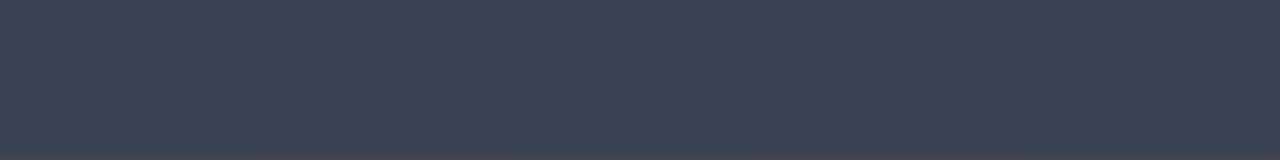
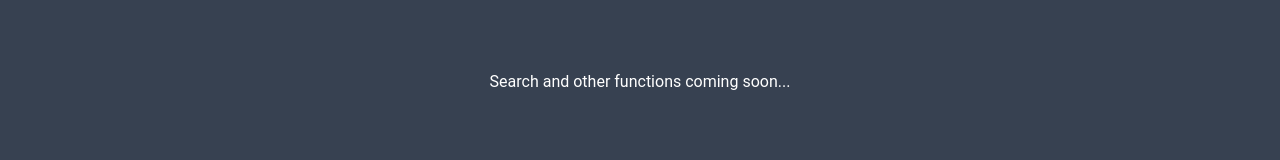
Before and after one commit to Pocketsdk/Commander-Tracker, a React (Vite) app in the folder my-mtg-tracker/: page / in a window 1280 px wide. Shown: the part 122-282 px from the top of the page. Built offline with nearby package versions, Linux system fonts and the light colour scheme; no server answers.

Commit message:
some formating and placholders added

```diff
--- a/my-mtg-tracker/src/App.tsx
+++ b/my-mtg-tracker/src/App.tsx
@@ -8,12 +8,14 @@ import MainLayout from "./Layouts/MainLayout";
 import HomePage from "./Pages/HomePage";
 import DeckDetailPage from "./Pages/DeckDetailPage";
 import DecksPage from "./Pages/DecksPage";
+import AboutPage from "./Pages/AboutPage";
 
 const router = createBrowserRouter(
   createRoutesFromElements(
     <Route path="/" element={<MainLayout />}>
       <Route index element={<HomePage />} />
       <Route path="/decks" element={<DecksPage />} />
+      <Route path="/about" element={<AboutPage />} />
       <Route path="/deckdetail/:id" element={<DeckDetailPage />} />
     </Route>
   )
--- /dev/null
+++ b/my-mtg-tracker/src/Pages/AboutPage.tsx
@@ -0,0 +1,5 @@
+const AboutPage = () => {
+  return <h1>Coming Soon...</h1>;
+};
+
+export default AboutPage;
--- a/my-mtg-tracker/src/Pages/DeckDetailPage.tsx
+++ b/my-mtg-tracker/src/Pages/DeckDetailPage.tsx
@@ -1,5 +1,5 @@
 const DeckDetailPage = () => {
-  return <h1>Comming Soon</h1>;
+  return <h1>Coming Soon...</h1>;
 };
 
 export default DeckDetailPage;
--- a/my-mtg-tracker/src/components/DeckList.tsx
+++ b/my-mtg-tracker/src/components/DeckList.tsx
@@ -23,7 +23,7 @@ const DeckList = () => {
   }, []);
 
   return (
-    <section className="bg-gradient-to-b from-orange-500 to-gray-600">
+    <section className="bg-orange-500">
       <div className="container-xl lg:container m-auto">
         <h1 className="text-center font-bold text-2xl text-white">Deck List</h1>
         {loading ? (
--- a/my-mtg-tracker/src/components/Hero.tsx
+++ b/my-mtg-tracker/src/components/Hero.tsx
@@ -2,7 +2,9 @@ const Hero = () => {
   return (
     <section className="bg-gray-700 py-20">
       <div className="max-w-7xl mx-auto px-4 sm:px-6 lg:px-8 flex flex-col items-center">
-        <div className="text-center"></div>
+        <div className="text-center text-white">
+          Search and other functions coming soon...
+        </div>
       </div>
     </section>
   );
```
